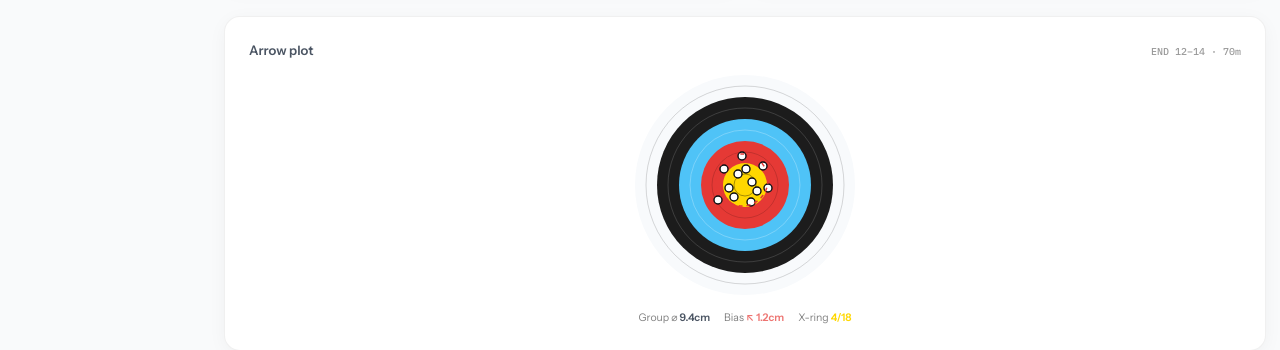
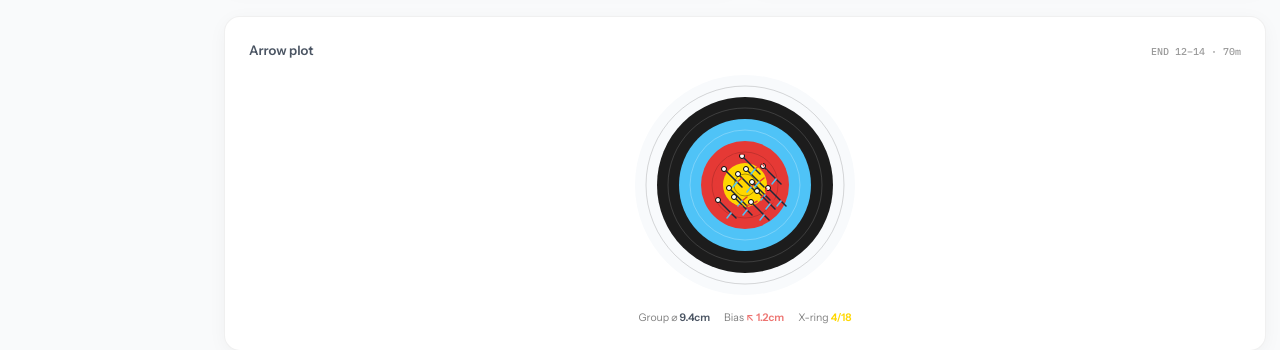
Before and after one commit to sudaaher74-ctrl/siddhi, a Next.js app: page /analytics in a window 1280 px wide. Shown: the part 578-928 px from the top of the page. Built offline with nearby package versions, Linux system fonts and the light colour scheme.

Commit message:
feat: upgrade arrow shooting animation to use realistic arrow SVG and impact wobble

```diff
--- a/components/ArrowPlot.tsx
+++ b/components/ArrowPlot.tsx
@@ -45,17 +45,23 @@ export default function ArrowPlot() {
         <circle cx="115" cy="115" r="77" fill="none" stroke="rgba(255,255,255,.15)" />
         <circle cx="115" cy="115" r="55" fill="none" stroke="rgba(255,255,255,.25)" />
         <circle cx="115" cy="115" r="33" fill="none" stroke="rgba(0,0,0,.15)" />
-        {/* Impacts */}
-        <g fill="#fff" stroke="#0a0c10" strokeWidth="1.4">
+        <g>
           {shots.map(({ cx, cy, isNew }, i) => (
-            <circle
+            <g
               key={i}
-              cx={cx}
-              cy={cy}
-              r="4"
               className={isNew ? "animate-shootArrow" : ""}
               style={{ transformOrigin: `${cx}px ${cy}px` }}
-            />
+            >
+              {/* Arrow Shaft (Angle pointing to bottom-right) */}
+              <line x1={cx} y1={cy} x2={cx + 18} y2={cy + 18} stroke="#1E293B" strokeWidth="1.5" strokeLinecap="round" />
+
+              {/* Fletchings (Vanes) */}
+              <line x1={cx + 13} y1={cy + 13} x2={cx + 18} y2={cy + 9} stroke="#E53935" strokeWidth="1.5" strokeLinecap="round" />
+              <line x1={cx + 13} y1={cy + 13} x2={cx + 9} y2={cy + 18} stroke="#4FC3F7" strokeWidth="1.5" strokeLinecap="round" />
+
+              {/* Impact Dot (Hole in target) */}
+              <circle cx={cx} cy={cy} r="2.5" fill="#FFFFFF" stroke="#000000" strokeWidth="1" />
+            </g>
           ))}
         </g>
         {/* Group circle */}
--- a/tailwind.config.ts
+++ b/tailwind.config.ts
@@ -58,8 +58,11 @@ const config: Config = {
           "50%": { opacity: "0.35" },
         },
         shootArrow: {
-          "0%": { transform: "translate(100px, 150px) scale(3)", opacity: "0" },
-          "20%": { opacity: "1" },
+          "0%": { transform: "translate(150px, 150px) scale(2.5)", opacity: "0" },
+          "15%": { transform: "translate(120px, 120px) scale(2.5)", opacity: "1" },
+          "50%": { transform: "translate(0, 0) scale(1)", opacity: "1" },
+          "65%": { transform: "translate(-1.5px, -1.5px) scale(1)", opacity: "1" }, /* Impact wobble */
+          "80%": { transform: "translate(1px, 1px) scale(1)", opacity: "1" },
           "100%": { transform: "translate(0, 0) scale(1)", opacity: "1" },
         },
       },
```
